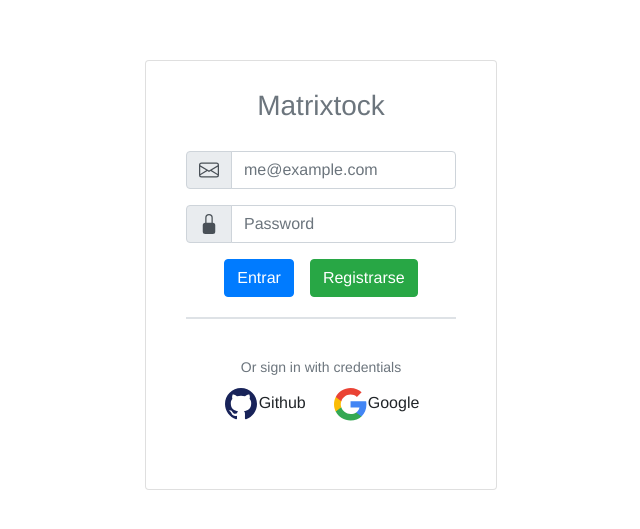
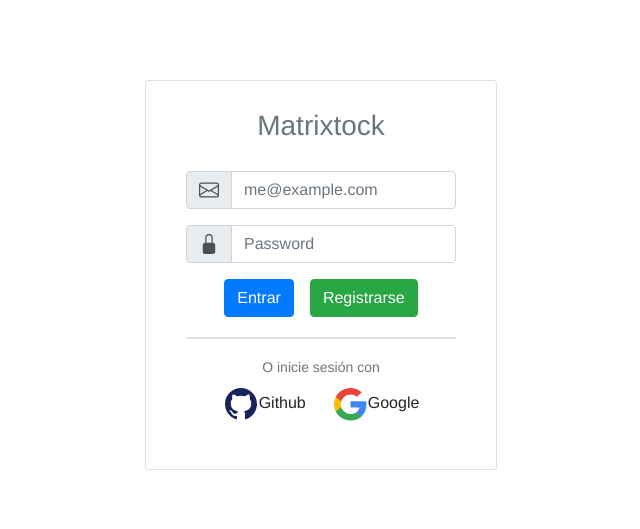
Before and after one commit to TheMatrix420/StockFront, a Vue app: page / in a window 1280 px wide. Shown: the part 125-654 px from the top of the page, without its empty margins (319-959 px from the left). Built offline with nearby package versions, Linux system fonts and the light colour scheme.

Commit message:
:lipstick: arreglo de diseño de login

```diff
--- a/src/views/Auth/Login.vue
+++ b/src/views/Auth/Login.vue
@@ -46,11 +46,9 @@
                 <b-button variant="success">Registrarse</b-button>
               </div>
             </b-row>
-          </b-form>
-          <hr class="border " />
-          <b-card class="border-0">
+            <hr class="border"/>
             <div class="text-center text-muted ">
-              <small>Or sign in with credentials</small>
+              <small>O inicie sesión con</small>
             </div>
             <div class="btn-wrapper text-center">
               <a href="#" class="btn btn-neutral btn-icon">
@@ -66,7 +64,7 @@
                 <span class="btn-inner--text">Google</span>
               </a>
             </div>
-          </b-card>
+          </b-form>
         </b-card-body>
       </b-card>
     </b-row>
```
